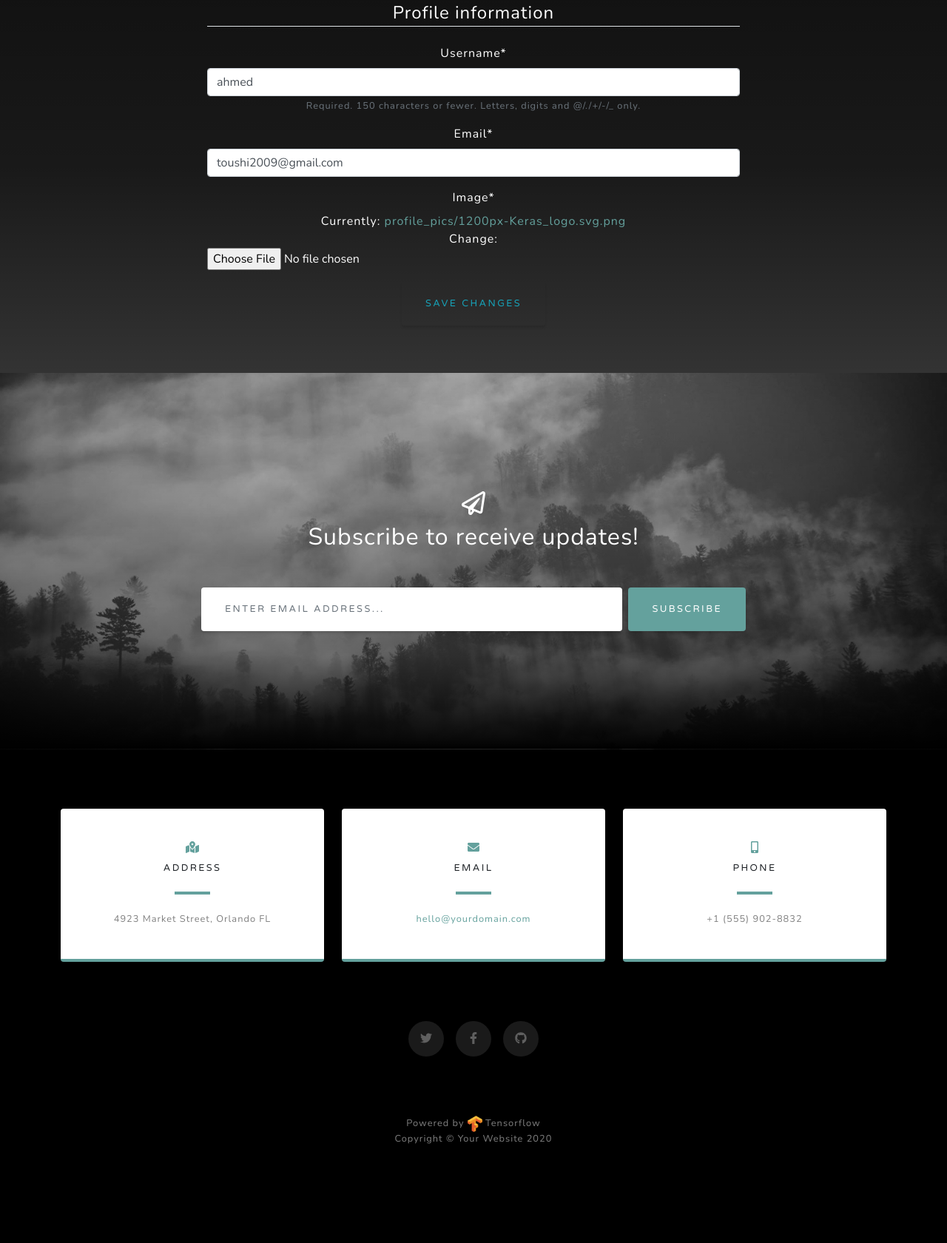
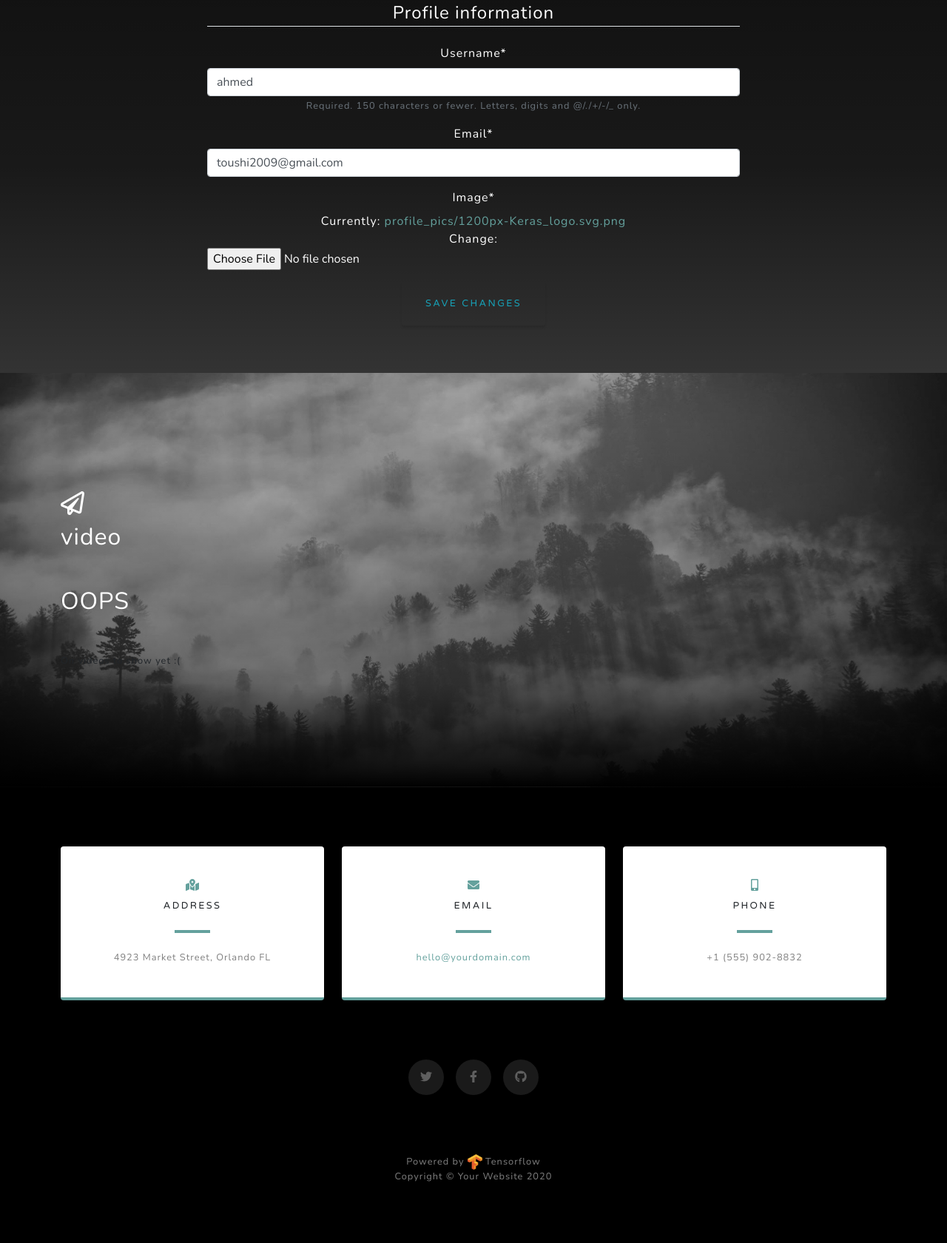
Before and after one commit to toushi100/VODS, a Django app: page /user/dashboard/ in a window 1280 px wide. Shown: the part 607-2287 px from the top of the page at 74% size. Before the commit the page ends 2153 px from the top, so only its background shows below. Run offline with Django 3.2, Linux system fonts and the light colour scheme; a user stored in the database is signed in; data comes from the database, SQL or seed files in the repository; both versions use the stored data as it was after the commit; some libraries are stand-ins or nearby versions.

Commit message:
dashbord can now show the users videos

```diff
--- a/Homeapp/templates/Homeapp/base.html
+++ b/Homeapp/templates/Homeapp/base.html
@@ -54,20 +54,7 @@
         {% block content%}
         {% endblock content%}
         <!-- Signup-->
-        <section class="signup-section" id="signup">
-            <div class="container">
-                <div class="row">
-                    <div class="col-md-10 col-lg-8 mx-auto text-center">
-                        <i class="far fa-paper-plane fa-2x mb-2 text-white"></i>
-                        <h2 class="text-white mb-5">Subscribe to receive updates!</h2>
-                        <form class="form-inline d-flex">
-                            <input class="form-control flex-fill mr-0 mr-sm-2 mb-3 mb-sm-0" id="inputEmail" type="email" placeholder="Enter email address..." />
-                            <button class="btn btn-primary mx-auto" type="submit">Subscribe</button>
-                        </form>
-                    </div>
-                </div>
-            </div>
-        </section>
+
         <!-- Contact-->
         <section class="contact-section bg-black">
             <div class="container">
--- a/Usersapp/templates/Usersapp/dashboard.html
+++ b/Usersapp/templates/Usersapp/dashboard.html
@@ -1,5 +1,6 @@
 {% extends 'Homeapp/base.html' %}
 {% block content %}
+{% load static %}
 {% load crispy_forms_tags %}
 <section class="about-section text-center  " id="about">
     <div class="container">
@@ -8,7 +9,7 @@
                 <div class="container border p-5">
                     <div class="content-section text-white">
                         <div class="media">
-                            <img class="rounded-circle " src="{{ user.profile.image.url }}"/>
+                            <img class="rounded-circle " src="{{ user.profile.image.url }}" />
                             <div class="media-body">
                                 <h2 class="account-heading">{{user.username}}</h2>
                                 <p class="text-secondary">{{user.email}}</p>
@@ -19,9 +20,9 @@
                 <form method="POST" enctype="multipart/form-data">
                     {% csrf_token%}
                     <feiledset class="form-group text-white">
-                    <legend class="border-bottom mb-4">Profile information</legend>
-                    {{u_form | crispy }}
-                    {{p_form | crispy }}
+                        <legend class="border-bottom mb-4">Profile information</legend>
+                        {{u_form | crispy }}
+                        {{p_form | crispy }}
 
                     </feiledset>
                     <div class="form-group">
@@ -33,5 +34,31 @@
         </div>
     </div>
 </section>
+<section class="signup-section" id="signup">
+    <div class="container">
+        <i class="far fa-paper-plane fa-2x mb-2 text-white"></i>
+        <h2 class="text-white mb-5">video</h2>
+        {% if uservideos.has_next %}
+        {% for video in uservideos %}
+        <div class="row">
+            <div class="col-md-10 col-lg-8 mx-auto text-center">
 
+                <div class="content">
+                    <a href=""><img style="width:17em; height:10em"
+                            src="{% static 'Homeapp/img/placeholder.png' %}"></a>
+                </div>
+                <div class="flex-top">
+                    <h3><a class=" " href="{% url 'show' video.id %}">{{video.name}}</a></h3>
+                    <small>Uploaded on {{video.uploaded_at}}</small>
+                </div>
+            </div>
+        </div>
+
+        {% endfor %}
+        {% else %}
+        <h2 class="text-white mb-5">OOPS</h2>
+        <small>On videos to show yet :(</small>
+        {% endif %}
+    </div>
+</section>
 {% endblock content %}
--- a/Usersapp/views.py
+++ b/Usersapp/views.py
@@ -2,6 +2,7 @@ from django.shortcuts import render,HttpResponse,redirect
 from django.contrib import messages
 from .forms import UserResgisterForm, UserUpdateForm,ProfileUpdateForm
 from django.contrib.auth.decorators import login_required
+from Videoapp.models import Video
 
 
 
@@ -34,9 +35,11 @@ def dashboard(request):
     else:
         u_form = UserUpdateForm(instance=request.user)
         p_form = ProfileUpdateForm( instance=request.user.profile)
+    uservideos = Video.objects.filter(user= request.user)
     context = {
         'u_form':u_form,
-        'p_form':p_form
+        'p_form':p_form,
+        'uservideos': uservideos,
 
     }
     return render(request, 'Usersapp/dashboard.html', context)
--- a/Videoapp/templates/Videoapp/show.html
+++ b/Videoapp/templates/Videoapp/show.html
@@ -1,6 +1,5 @@
 {% extends 'Homeapp/base.html' %}
 {% load static %}
-
 {% block content %}
 <section class="about-section text-center" id="about">
     <div class="container">
```
Also changed, not shown: db.sqlite3.
